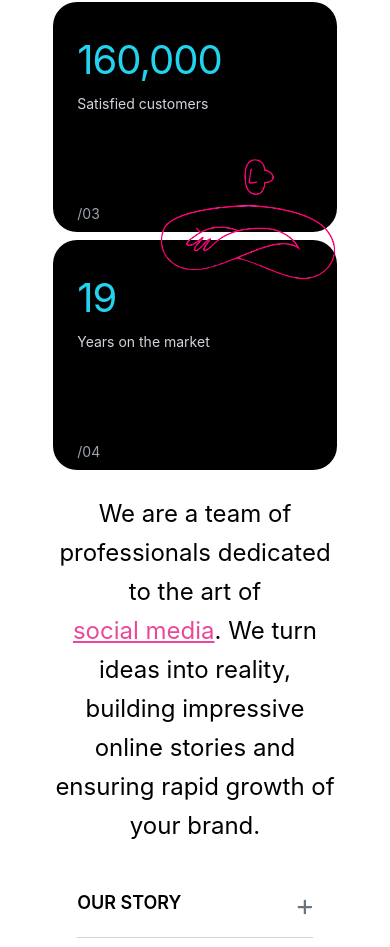
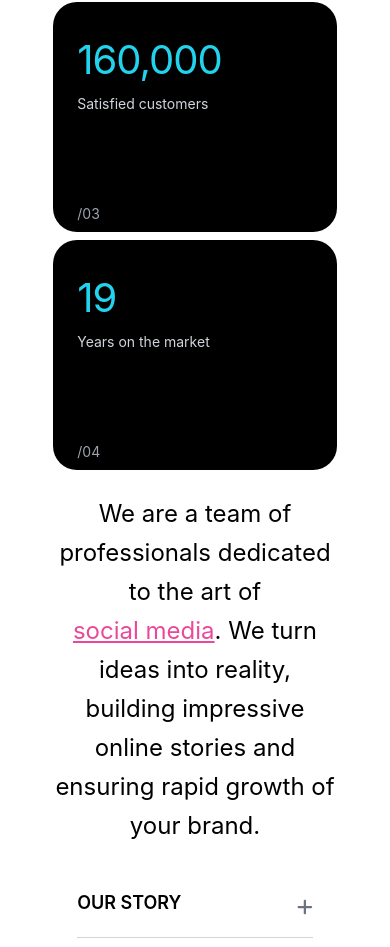
Before and after one commit to Hamzanaeem00/flow, a React (Vite) app: page / in a window 390 px wide. Shown: the part 1478-2425 px from the top of the page. Built offline with nearby package versions, Linux system fonts and the light colour scheme; a web font is replaced by a local one.

Commit message:
fix for small screens

```diff
--- a/src/components/Card.jsx
+++ b/src/components/Card.jsx
@@ -7,16 +7,14 @@ const Card = ({ stat, description, number, isLastCard }) => {
       {/* Card Container */}
       <div className="bg-black w-full max-w-[300px] h-[230px] rounded-3xl cursor-pointer transition-transform transform group-hover:scale-105 group-hover:shadow-2xl group-hover:shadow-cyan-500/50 duration-300">
         <div className="py-2 px-6 flex flex-col justify-between h-full relative">
-          {/* {isLastCard === true?  */}
-          {/* ( */}
+
             <img
             src={isLastCard? cardhover : "" }
             maxWidth="180px"
             alt=""
-            className=' absolute top-[-90px] right-[0px] z-10'
+            className=' absolute top-[-90px] right-[0px] z-10 sm:hidden xs:hidden md:hidden'
           />
-          {/* ) */}
-          {/* : ""} */}
+
 
           <div className="space-y-1 mt-5 text-left">
             <p className="text-[40px] font-normal tracking-tight text-cyan-400">
```
